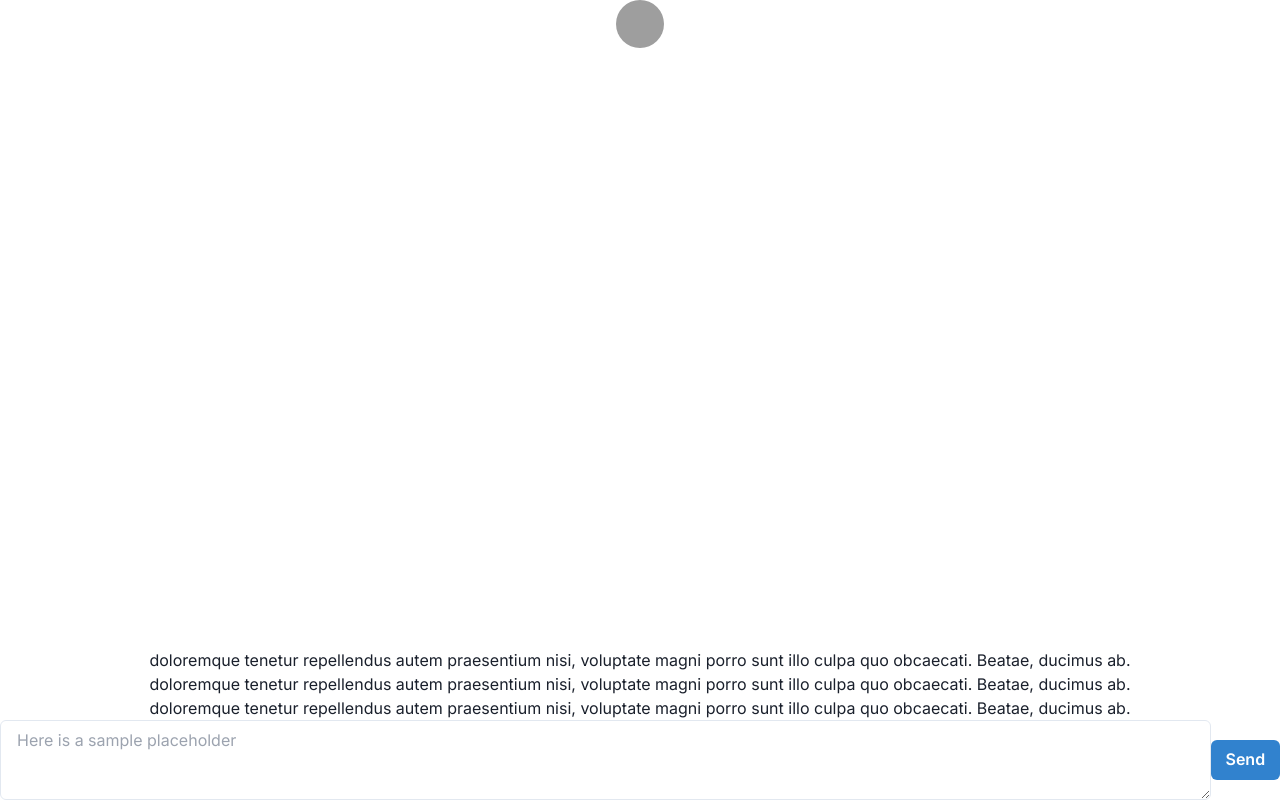
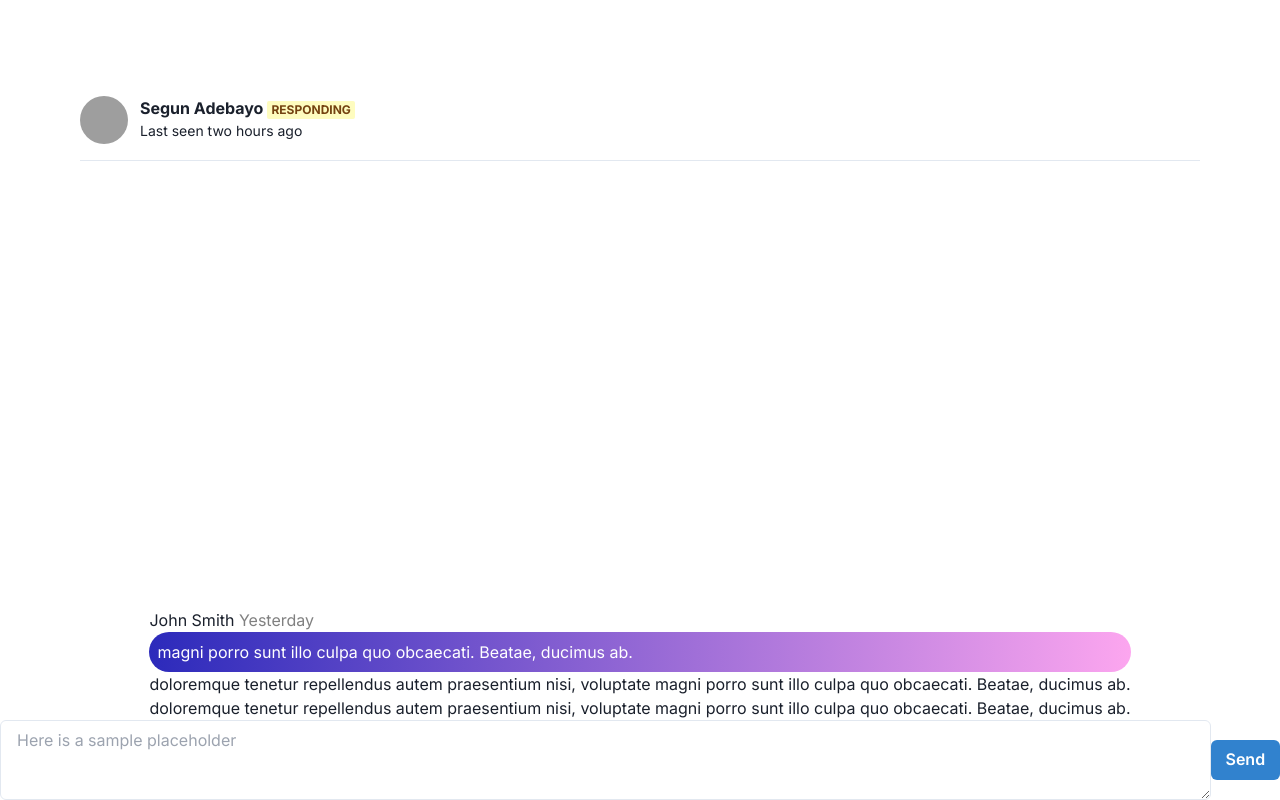
Before and after one commit to oderanwosu/starai_2023hackathon, a Next.js app: page /1 in a window 1280 px wide. Built offline with nearby package versions, Linux system fonts and the light colour scheme; grey boxes are pictures that could not be loaded.

Commit message:
Added styling to chatbot

```diff
--- a/src/app/(home)/[userID]/page.tsx
+++ b/src/app/(home)/[userID]/page.tsx
@@ -13,78 +13,76 @@ import {
   Textarea,
   Wrap,
   WrapItem,
+  Text,
+  Badge,
+  Box,
+  Flex,
 } from "@chakra-ui/react";
 
 export default function ChatBotPage() {
   return (
     <ChakraProvider>
-      {/* <main className="overflow-hidden">
-        <Grid gap={4}>
-          <GridItem>
-            <Center>
-              <Wrap>
-                <WrapItem>
-                  <Avatar
-                    name="Dan Abrahmov"
-                    src="https://bit.ly/dan-abramov"
-                  />
-                </WrapItem>
-              </Wrap>
-            </Center>
-          </GridItem>
-          <GridItem>
-            <GridItem colSpan={3}>
-              <Center>
-                <Grid>
-                  <h1>Hello, I am this person that you care about</h1>
-                  <h1>Hello, I am this person that you care about</h1>
-                  <h1>Hello, I am this person that you care about</h1>
-                </Grid>
-              </Center>
-            </GridItem>
-          </GridItem>
-        </Grid>
-      </main> */}
-      <main>
-
-          {/* header */}
-          <div>
-          <Center>
-              <Wrap>
-                <WrapItem>
-                  <Avatar
-                    name="Dan Abrahmov"
-                    src="https://bit.ly/dan-abramov"
-                  />
-                </WrapItem>
-              </Wrap>
-            </Center>
+      <div className="p-20" id="header">
+        <Flex className="py-4">
+          <Avatar src="https://bit.ly/sage-adebayo" />
+          <Box ml="3">
+            <Text fontWeight="bold">
+              Segun Adebayo
+              <Badge ml="1" colorScheme="yellow">
+                Responding
+              </Badge>
+            </Text>
+            <Text fontSize="sm">Last seen two hours ago</Text>
+          </Box>
+        </Flex>
+        <hr></hr>
       </div>
-
       <div className="fixed bottom-0 w-full ">
         {/* text body */}
         <Center>
           <Grid>
             <GridItem>
-                    <h1> doloremque tenetur repellendus autem praesentium nisi, voluptate magni porro sunt illo culpa quo obcaecati. Beatae, ducimus ab.</h1>
+              <Flex>
+              <Text>John Smith&nbsp;</Text>
+              <Text color={'grey'}>Yesterday</Text>
+              </Flex>
+              <Flex
+                overflow='hidden'
+                bgGradient="linear(to-r, #2C2ABB, #FCA6EF)"
+                borderRadius={30}
+              >
+                 <Text color={'white'} padding={2} fontSize={16}>
+                magni porro sunt illo culpa quo obcaecati. Beatae, ducimus ab.
+              </Text>
+
+              </Flex>
+
+
             </GridItem>
             <GridItem>
-                    <h1> doloremque tenetur repellendus autem praesentium nisi, voluptate magni porro sunt illo culpa quo obcaecati. Beatae, ducimus ab.</h1>
+              <h1>
+                {" "}
+                doloremque tenetur repellendus autem praesentium nisi, voluptate
+                magni porro sunt illo culpa quo obcaecati. Beatae, ducimus ab.
+              </h1>
             </GridItem>
             <GridItem>
-                    <h1> doloremque tenetur repellendus autem praesentium nisi, voluptate magni porro sunt illo culpa quo obcaecati. Beatae, ducimus ab.</h1>
+              <h1>
+                {" "}
+                doloremque tenetur repellendus autem praesentium nisi, voluptate
+                magni porro sunt illo culpa quo obcaecati. Beatae, ducimus ab.
+              </h1>
             </GridItem>
           </Grid>
         </Center>
         {/*text body area */}
         <Center>
           <Textarea placeholder="Here is a sample placeholder" />
-            <Button colorScheme='blue'>Send</Button>
+          <Button colorScheme="blue">Send</Button>
         </Center>
       </div>
 
-      </main>
-
+      {/* header */}
     </ChakraProvider>
   );
 }
```
Lines whose indentation alone changed are shown as unchanged.
